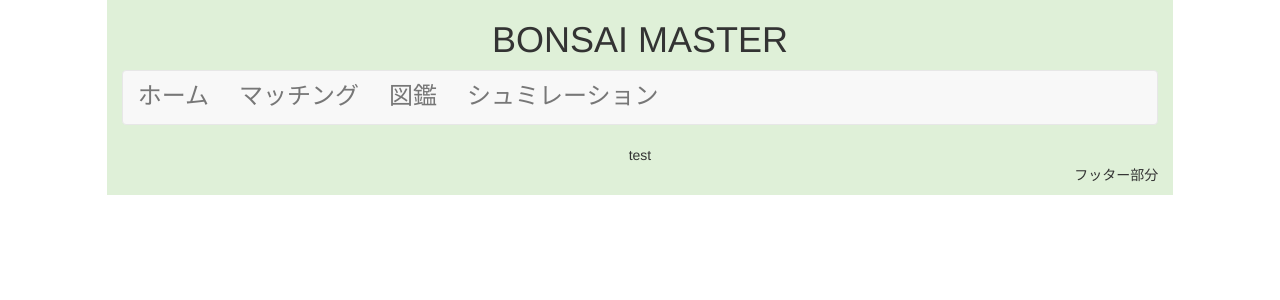
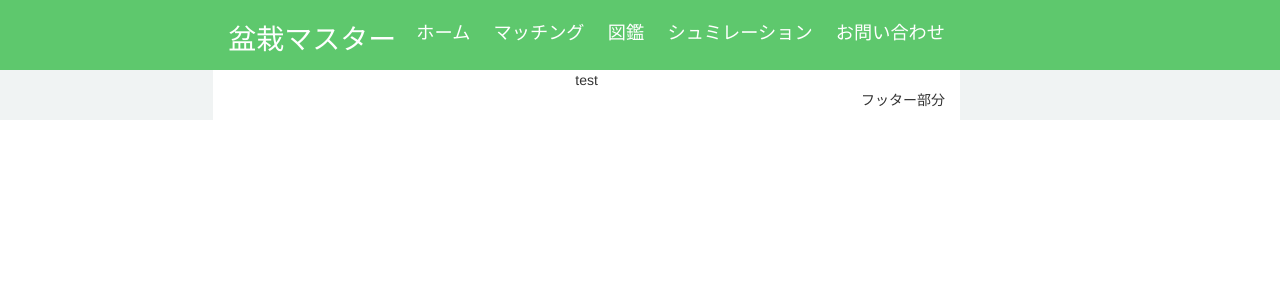
Before and after one commit to murajo/bonsaiMaster, a Flask app: page /matching in a window 1280 px wide. Shown: the top 300 px of the page. Run offline with Flask 2, Linux system fonts and the light colour scheme; some libraries are stand-ins or nearby versions.

Commit message:
update css

```diff
--- a/static/css/mystyle.css
+++ b/static/css/home.css
@@ -1,4 +1,3 @@
-p.content1 {line-height: 100px;}
 .jumbotron-extend {
     position: relative;
     height: 100vh;
--- /dev/null
+++ b/static/css/layout.css
@@ -0,0 +1,22 @@
+.header {
+    color:white;
+    background-color:#5EC86D;
+}
+.contents-side {
+    background-color: #F0F3F3;
+}
+a {
+    color:white;
+    text-decoration: none !important;
+}
+.left {
+    font-size: 200%;
+    float: left;
+}
+.link-bar {
+    font-size: 130%;
+    text-align: right;
+}
+.back-white {
+    background-color: white;
+}
--- a/templates/home.html
+++ b/templates/home.html
@@ -3,7 +3,7 @@
 <head>
     <meta charset="utf-8"/>
     <link href="https://maxcdn.bootstrapcdn.com/bootstrap/3.3.5/css/bootstrap.min.css" rel="stylesheet">
-    <link rel="stylesheet" href="../static/css/mystyle.css" type="text/css">
+    <link rel="stylesheet" href="../static/css/home.css" type="text/css">
     <link rel="stylesheet" href="../static/css/jquery.pagepiling.css">
 <title>{{ title }}</title>
 </head>
@@ -57,7 +57,8 @@
                 <div class="col-xs-6">
                     <div class="jumbotron jumbotron-extend">
                         <div class="container-fluid jumbotron-container">
-                            <h3>ここに説明文</h3>
+                            <font size="10">あなたに合った盆栽を！</font>
+                            <p>簡単な質問に答えてあなたに合った盆栽を見つけよう</p>
                             <p><a class="btn btn-primary btn-lg" href="/matching" role="button">Lets Go</a></p>
                         </div>
                     </div>
--- a/templates/layout.html
+++ b/templates/layout.html
@@ -3,31 +3,38 @@
 <head>
     <meta charset="utf-8"/>
     <link href="https://maxcdn.bootstrapcdn.com/bootstrap/3.3.5/css/bootstrap.min.css" rel="stylesheet">
-    <link rel="stylesheet" href="../static/css/mystyle.css" type="text/css">
+    <link rel="stylesheet" href="../static/css/layout.css" type="text/css">
 <title>{{ title }}</title>
 </head>
 <body>
-<div class="container-fluid">
+    <div class="container-fluid header">
+            <div class="row">
+                <div class="col-xs-2"></div>
+                <div class="col-xs-7"><br>
+                    <p class="left"><a href="/">盆栽マスター</a></p>
+                    <p class=link-bar>
+                        <a href="/">ホーム</a>
+                        <a href="/matching">　マッチング</a>
+                        <a href="/bonsaibook">　図鑑</a>
+                        <a href="/simulation">　シュミレーション</a>
+                        <a href="/simulation">　お問い合わせ</a>
+                    </p>
+                </div>
+                <div class="col-xs-3"></div>
+                </div>
+                </div>
+<div class="container-fluid contents-side">
     <div class="row">
-        <div class="col-xs-1"></div>
-        <div class="col-xs-10 bg-success">
-                <center><h1>BONSAI MASTER</h1>
-                    <nav class="navbar  navbar-default">
-                      <ul class="nav navbar-nav">
-                      <li><a href="/"><font size="5">ホーム</font></a></li>
-                      <li><a href="/matching"><font size="5">マッチング</font></a></li>
-                      <li><a href="/bonsaibook"><font size="5">図鑑</font></a></li>
-                      <li><a href="/simulation"><font size="5">シュミレーション</font></a></li>
-                      </ul>
-                    </nav>
-
+        <div class="col-xs-2"></div>
+        <div class="col-xs-7 back-white">
+                <center>
 {% block content %}
 <!-- ここにメインコンテンツを書く -->
 {% endblock %}
                     <div style="text-align : right"><p>フッター部分</p></div>
                 </center>
         </div>
-        <div class="col-xs-1"></div>
+        <div class="col-xs-3"></div>
     </div>
 </div>
 <script src="../static/js/bootstrap.min.js"></script>
```
